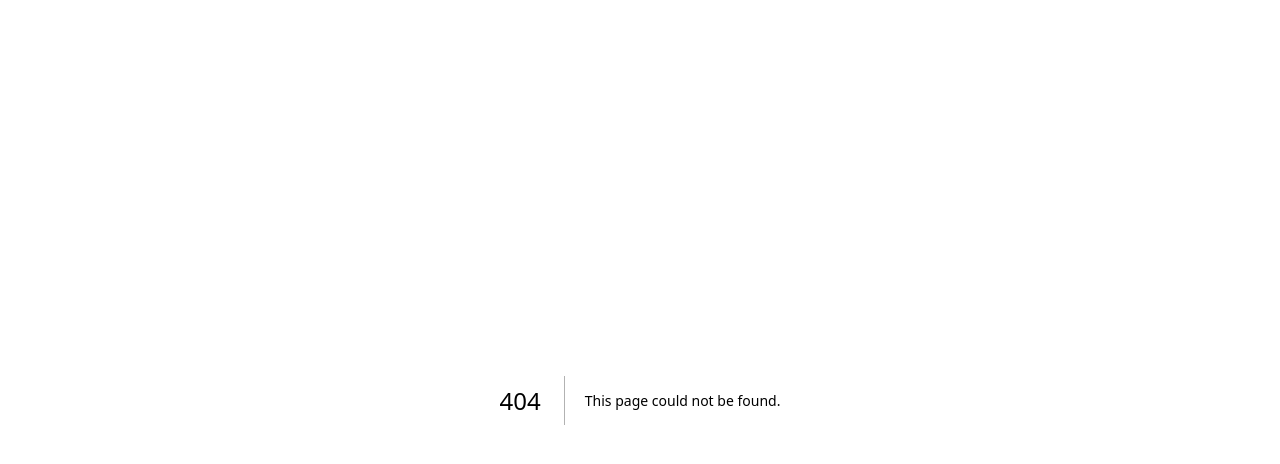
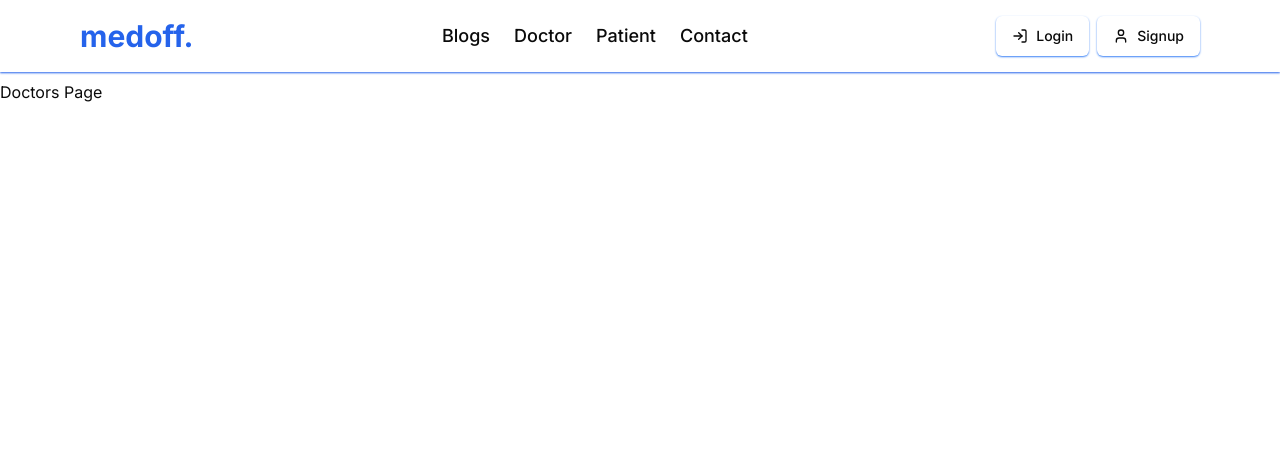
Before and after one commit to tanayvaswani/medoff, a Next.js app: page /doctor in a window 1280 px wide. Before the commit this address had no page. Shown: the top 464 px of the page. Built offline with nearby package versions, Linux system fonts and the light colour scheme.

Commit message:
feat: navbar

```diff
--- a/app/(root)/doctors/page.tsx
+++ b/app/(root)/doctor/page.tsx
@@ -1,8 +1,8 @@
 const Doctors = () => {
     return (
-        <div>
-            All doctors
-        </div>
+        <main>
+            Doctors Page
+        </main>
      );
 }
 
--- a/app/(root)/layout.tsx
+++ b/app/(root)/layout.tsx
@@ -1,4 +1,4 @@
-import Navbar from "@/components/landing/navbar";
+import Navbar from "@/components/landing/navbar/navbar";
 import { Inter } from "next/font/google";
 
 const inter = Inter({ subsets: ["latin"] });
--- /dev/null
+++ b/app/(root)/patient/page.tsx
@@ -0,0 +1,9 @@
+const Patient = () => {
+    return (
+        <main>
+            Patient Page
+        </main>
+     );
+}
+
+export default Patient;
--- a/components/landing/navbar.tsx
+++ /dev/null
@@ -1,31 +0,0 @@
-import { LogIn, User } from "lucide-react";
-import { Button } from "../ui/button";
-import Link from "next/link";
-
-const Navbar = () => {
-  return (
-    <div className="flex items-center justify-between w-full py-4 px-4 shadow-sm shadow-blue-600 backdrop-blur-sm fixed">
-      <Link href="/" className="text-3xl font-bold text-blue-600">
-        medoff.
-      </Link>
-
-      <div className="flex gap-x-2">
-        <Button variant={"medoffnative"} asChild>
-          <Link href="/login">
-            <LogIn className="h-4 w-4 mr-2 hidden md:block" />
-            Login
-          </Link>
-        </Button>
-
-        <Button variant={"medoffnative"} asChild>
-          <Link href="/signup">
-            <User className="h-4 w-4 mr-2 hidden md:block" />
-            Signup
-          </Link>
-        </Button>
-      </div>
-    </div>
-  );
-};
-
-export default Navbar;
--- /dev/null
+++ b/components/landing/navbar/nav-items.ts
@@ -0,0 +1,22 @@
+export const navItems = [
+  {
+    id: 1,
+    name: "Blogs",
+    source: "/blogs",
+  },
+  {
+    id: 2,
+    name: "Doctor",
+    source: "/doctor",
+  },
+  {
+    id: 3,
+    name: "Patient",
+    source: "/patient",
+  },
+  {
+    id: 4,
+    name: "Contact",
+    source: "/contact",
+  },
+];
--- /dev/null
+++ b/components/landing/navbar/navbar.tsx
@@ -0,0 +1,53 @@
+import { LogIn, User } from "lucide-react";
+import { Button } from "../../ui/button";
+import Link from "next/link";
+import { navItems } from "./nav-items";
+
+const Navbar = () => {
+  return (
+    <section className="flex items-center justify-between w-full py-4 px-6 lg:px-20 shadow-sm shadow-blue-600 backdrop-blur-sm fixed">
+      <Link href="/" className="text-3xl font-bold text-blue-600">
+        medoff.
+      </Link>
+
+      <ul className="hidden lg:flex gap-x-6 font-medium text-lg">
+        {navItems.map((item) => {
+          return (
+            <li key={item.id}>
+              <Link href={item.source}>{item.name}</Link>
+            </li>
+          );
+        })}
+      </ul>
+
+      <div className="flex gap-x-2">
+        <Button variant={"medoffnative"} asChild>
+          <Link href="/login">
+            <LogIn className="h-4 w-4 mr-2 hidden md:block" />
+            Login
+          </Link>
+        </Button>
+
+        <Button variant={"medoffnative"} asChild>
+          <Link href="/signup">
+            <User className="h-4 w-4 mr-2 hidden md:block" />
+            Signup
+          </Link>
+        </Button>
+      </div>
+
+      {/* menu dropdown */}
+      {/* <ul className="hidden lg:flex gap-x-6 font-medium text-lg">
+        {navItems.map((item) => {
+          return (
+            <li key={item.id}>
+              <Link href={item.source}>{item.name}</Link>
+            </li>
+          );
+        })}
+      </ul> */}
+    </section>
+  );
+};
+
+export default Navbar;
```
Also changed, not shown: app/(root)/doctor/[id]/page.tsx (renamed from app/(root)/doctors/[id]/page.tsx).
